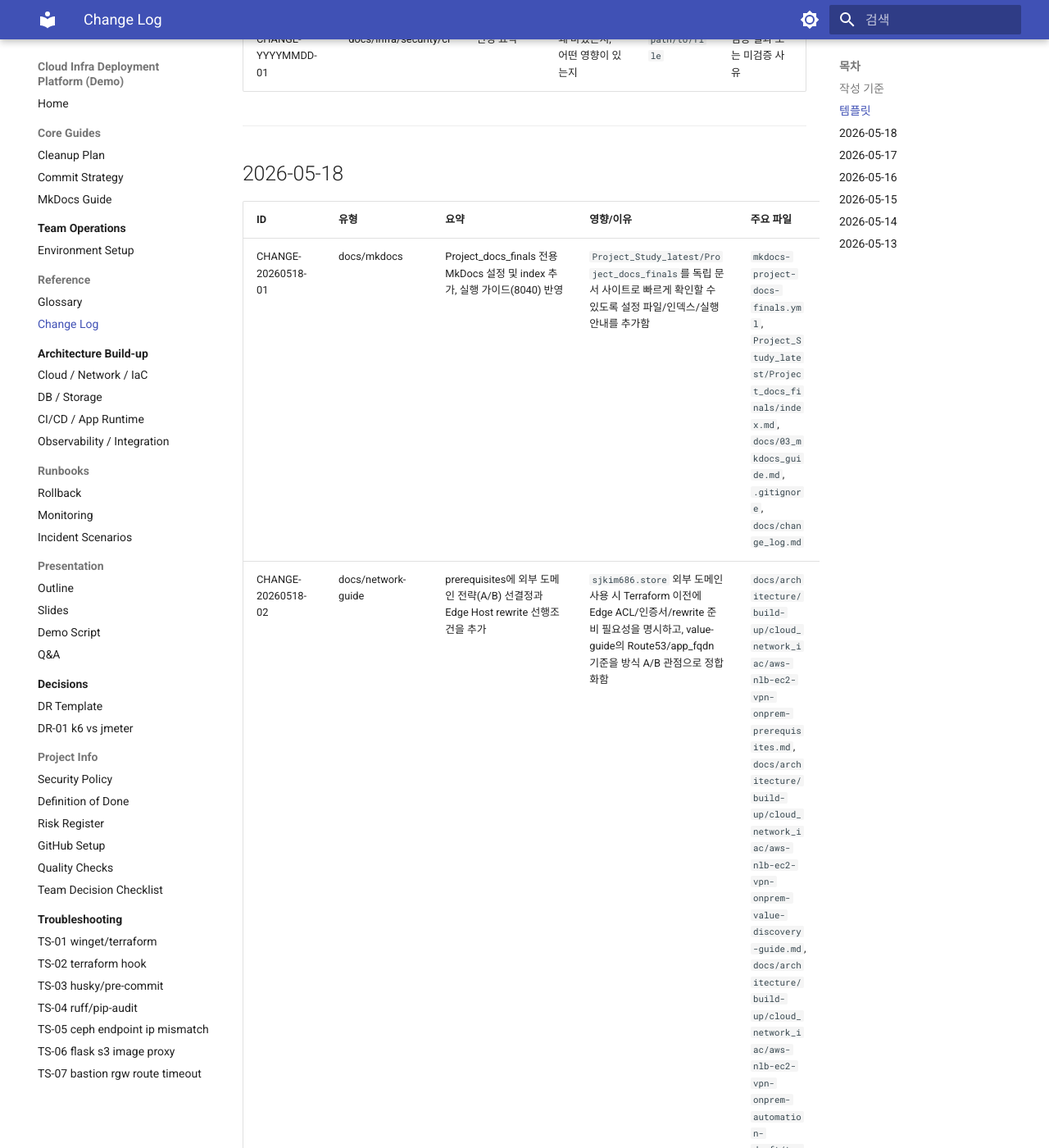
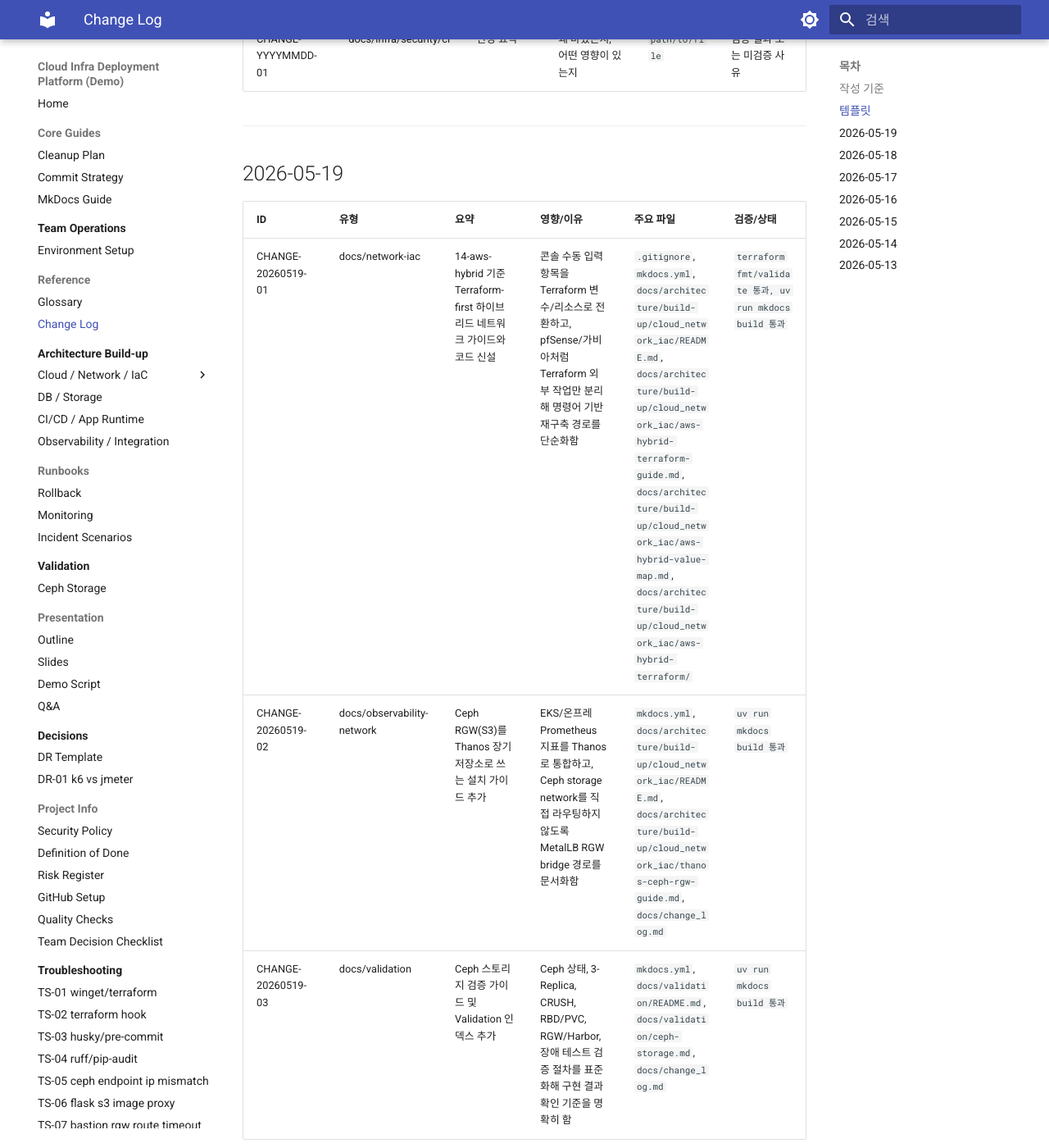
Before and after one commit to KosaCloudTeam2/infra-platform, an MkDocs documentation site: the page built from docs/change_log.md, in a window 1280 px wide and 1400 px high, scrolled down 586 px. Shown: the whole window at 82% size. Built offline with MkDocs 1.6.1 and Material for MkDocs 9.7.7, drawn with Linux system fonts in a browser that asks for light colours.

Commit message:
docs: rgw, aws terraform 문서화 작업

```diff
--- a/docs/change_log.md
+++ b/docs/change_log.md
@@ -18,6 +18,14 @@
 | CHANGE-YYYYMMDD-01 | docs/infra/security/ci | 변경 요약 | 왜 바꿨는지, 어떤 영향이 있는지 | `path/to/file` | 검증 결과 또는 미검증 사유 |
 
 ---
+
+## 2026-05-19
+
+| ID                 | 유형             | 요약                                                                       | 영향/이유                                                                                           | 주요 파일                                                                                                                                                                                                                                                                                                                                                                  | 검증/상태                                  |
+| :----------------- | :--------------- | :------------------------------------------------------------------------- | :-------------------------------------------------------------------------------------------------- | :------------------------------------------------------------------------------------------------------------------------------------------------------------------------------------------------------------------------------------------------------------------------------------------------------------------------------------------------------------------------- | :----------------------------------------- |
+| CHANGE-20260519-01 | docs/network-iac | 14-aws-hybrid 기준 Terraform-first 하이브리드 네트워크 가이드와 코드 신설 | 콘솔 수동 입력 항목을 Terraform 변수/리소스로 전환하고, pfSense/가비아처럼 Terraform 외부 작업만 분리해 명령어 기반 재구축 경로를 단순화함 | `.gitignore`, `mkdocs.yml`, `docs/architecture/build-up/cloud_network_iac/README.md`, `docs/architecture/build-up/cloud_network_iac/aws-hybrid-terraform-guide.md`, `docs/architecture/build-up/cloud_network_iac/aws-hybrid-value-map.md`, `docs/architecture/build-up/cloud_network_iac/aws-hybrid-terraform/` | `terraform fmt/validate 통과, uv run mkdocs build 통과` |
+| CHANGE-20260519-02 | docs/observability-network | Ceph RGW(S3)를 Thanos 장기 저장소로 쓰는 설치 가이드 추가 | EKS/온프레 Prometheus 지표를 Thanos로 통합하고, Ceph storage network를 직접 라우팅하지 않도록 MetalLB RGW bridge 경로를 문서화함 | `mkdocs.yml`, `docs/architecture/build-up/cloud_network_iac/README.md`, `docs/architecture/build-up/cloud_network_iac/thanos-ceph-rgw-guide.md`, `docs/change_log.md` | `uv run mkdocs build 통과` |
+| CHANGE-20260519-03 | docs/validation | Ceph 스토리지 검증 가이드 및 Validation 인덱스 추가 | Ceph 상태, 3-Replica, CRUSH, RBD/PVC, RGW/Harbor, 장애 테스트 검증 절차를 표준화해 구현 결과 확인 기준을 명확히 함 | `mkdocs.yml`, `docs/validation/README.md`, `docs/validation/ceph-storage.md`, `docs/change_log.md` | `uv run mkdocs build 통과` |
 
 ## 2026-05-18
 
--- a/mkdocs-project-docs-finals.yml
+++ b/mkdocs-project-docs-finals.yml
@@ -57,3 +57,4 @@ nav:
   - 11. Observability: 11-observability.md
   - 12. Operations: 12-operations.md
   - 13. Validation: 13-validation.md
+  - 14. AWS Hybrid: 14-aws-hybrid.md
--- a/mkdocs.yml
+++ b/mkdocs.yml
@@ -63,7 +63,13 @@ nav:
       - Change Log: change_log.md
   - Architecture Build-up:
       - Guide: architecture/build-up/README.md
-      - Cloud / Network / IaC: architecture/build-up/cloud_network_iac/README.md
+      - Cloud / Network / IaC:
+          - Index: architecture/build-up/cloud_network_iac/README.md
+          - AWS Hybrid Terraform Guide: architecture/build-up/cloud_network_iac/aws-hybrid-terraform-guide.md
+          - AWS Hybrid Value Map: architecture/build-up/cloud_network_iac/aws-hybrid-value-map.md
+          - AWS Hybrid Terraform README: architecture/build-up/cloud_network_iac/aws-hybrid-terraform/README.md
+          - Thanos Ceph RGW Guide: architecture/build-up/cloud_network_iac/thanos-ceph-rgw-guide.md
+          - AWS Cleanup Checklist: architecture/build-up/cloud_network_iac/aws-resource-cleanup-checklist.md
       - DB / Storage: architecture/build-up/db_storage/README.md
       - CI/CD / App Runtime: architecture/build-up/cicd_app_runtime/README.md
       - Observability / Integration: architecture/build-up/observability_integration/README.md
@@ -71,6 +77,9 @@ nav:
       - Rollback: runbooks/rollback.md
       - Monitoring: runbooks/monitoring.md
       - Incident Scenarios: runbooks/incident_scenarios.md
+  - Validation:
+      - Overview: validation/README.md
+      - Ceph Storage: validation/ceph-storage.md
   - Presentation:
       - Outline: presentation/outline.md
       - Slides: presentation/presentation.md
```
Also changed, not shown: docs/architecture/build-up/cloud_network_iac/README.md (+4 -0 lines).
